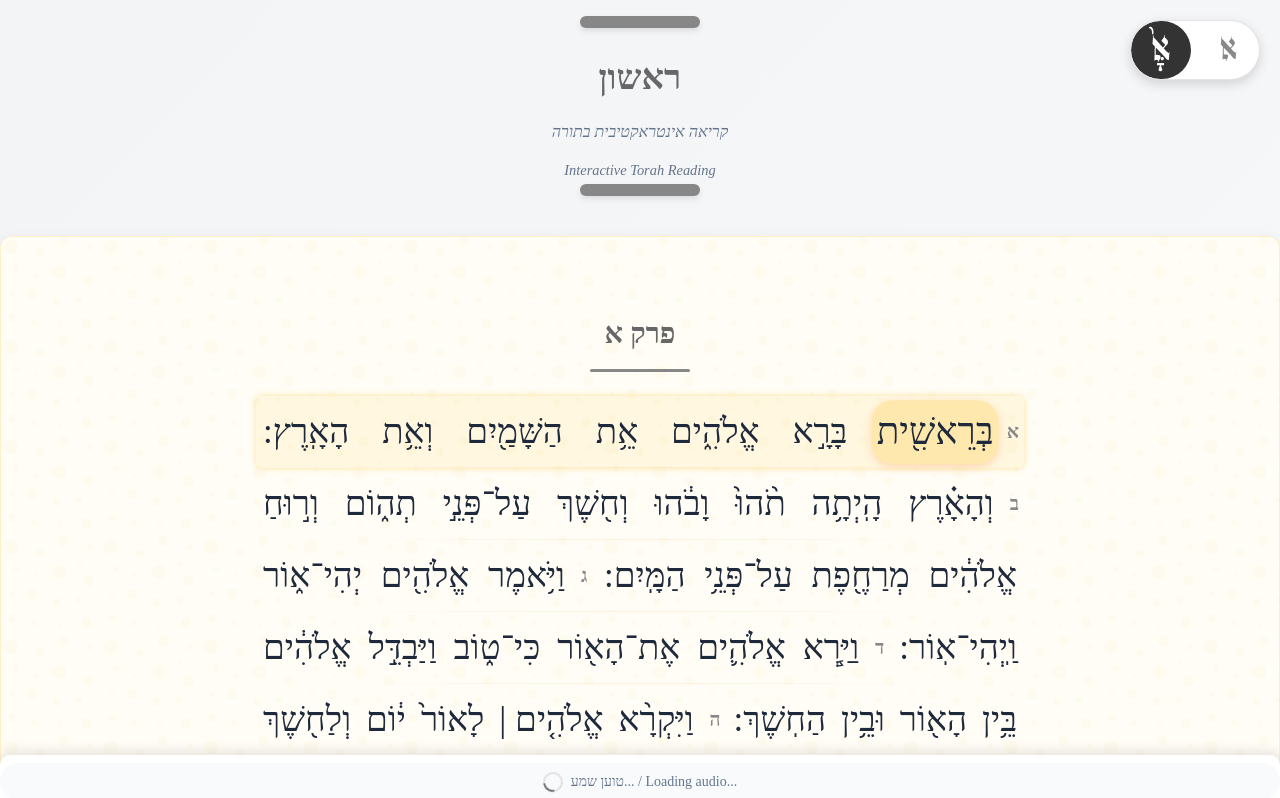
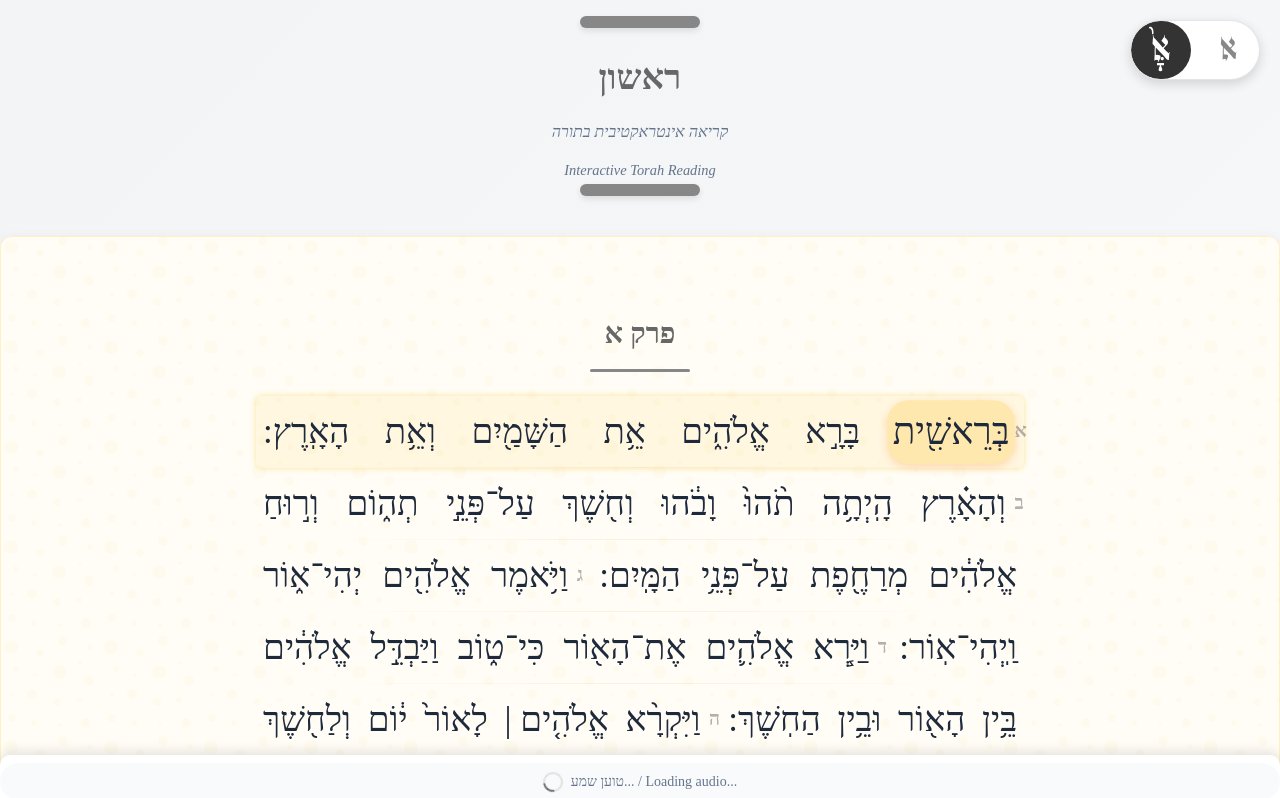
Before and after one commit to nbarkoch/torah-highlight-app, a React (Vite) app: page / in a window 1280 px wide. Shown: the top 798 px of the page. Built offline with nearby package versions, Linux system fonts and the light colour scheme; a web font is replaced by a local one.

Commit message:
small adjustments

```diff
--- a/src/components/ParashaText.tsx
+++ b/src/components/ParashaText.tsx
@@ -246,7 +246,6 @@ const ParashaText = ({
           className="perek-container"
         >
           {perek && <h2 className="perek-heading">פרק {perek}</h2>}
-
           {lines.map((line) => {
             const isActiveLine = line.id === activeLineId;
 
@@ -274,11 +273,17 @@ const ParashaText = ({
                         key={word.id}
                         id={`verse-${word.verseIndex}`}
                       >
-                        <span
-                          className="verse-number"
-                          style={{ opacity: showPlainText ? 0 : 1 }}
-                        >
-                          {word.verseNumG}
+                        <span className="verse-number">
+                          <span
+                            style={{
+                              position: "absolute",
+                              left: -2.5,
+                              bottom: -15,
+                              opacity: showPlainText ? 0 : 0.8,
+                            }}
+                          >
+                            {word.verseNumG}
+                          </span>
                         </span>
                         <HighlightableWord
                           key={word.id}
--- a/src/styles/Torah.css
+++ b/src/styles/Torah.css
@@ -905,7 +905,7 @@ body {
 /* Style for each word as a separate element */
 .word {
   display: inline-block;
-  margin: 4px 0px; /* Space between words */
+  margin: 5px 0px; /* Space between words */
   padding: 2px 10px;
   background-color: transparent;
   border-radius: 20px;
@@ -917,13 +917,12 @@ body {
 
 /* Verse number styling */
 .verse-number {
-  display: inline-block;
   font-weight: bold;
+  position: relative;
   color: #666;
   font-family: "David Libre", serif;
-  font-size: 2rem;
-  padding-left: 5px;
-  margin-right: 3px;
+  font-size: 1.25rem;
+  margin: 5px;
 }
 
 /* Highlighted word styling */
--- a/src/utils/forRead.ts
+++ b/src/utils/forRead.ts
@@ -14,7 +14,7 @@ export const removeNikkudAndTaamim = (text: string): string => {
 
   // Hebrew nikkud and taamim range: \u0591 - \u05BD, \u05BF - \u05C7
   // Also remove colons (:) which are used at the end of verses
-  return text.replace(/[\u0591-\u05BD\u05BF-\u05C7:]/g, "");
+  return text.replace("־", " ").replace(/[\u0591-\u05BD\u05BF-\u05C7:]/g, "");
 };
 
 /**
```
